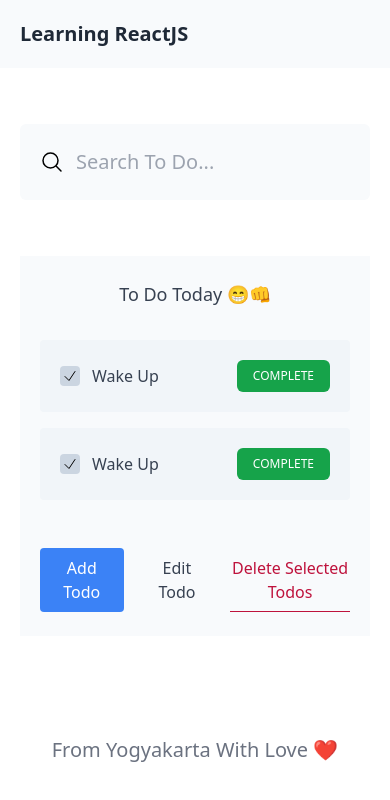
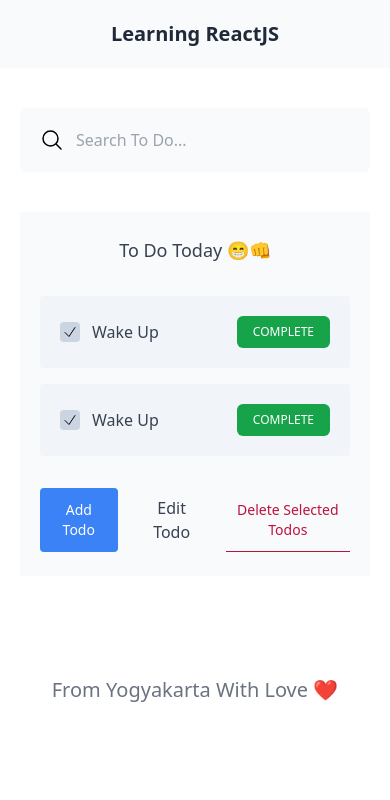
Before and after one commit to iniadnan/react-ts-todo-list, a React (Vite) app: page / in a window 390 px wide. Shown: the top 800 px of the page. Built offline with nearby package versions, Linux system fonts and the light colour scheme.

Commit message:
responsive

```diff
--- a/src/App.tsx
+++ b/src/App.tsx
@@ -8,15 +8,15 @@
     <>
       <Nav />
       <main>
-        <div className="container mx-auto pt-14 pb-20 px-5 md:px-0">
+        <div className="container mx-auto pt-10 md:pt-12 lg:pt-14 pb-20 px-5 md:px-0">
           {/* FORM */}
           <form className="flex justify-center">
             <InputSearch />
           </form>
           {/* TO DO LIST */}
-          <div className="max-w-[600px] w-full mx-auto bg-slate-50 py-6 px-5 mt-14">
+          <div className="max-w-[600px] w-full mx-auto bg-slate-50 py-6 px-5 mt-10 md:mt-12 lg:mt-14">
             <h2 className="font-medium text-lg md:text-xl text-center text-gray-700">To Do Today 😁👊</h2>
-            <div className="flex flex-col gap-y-4 mt-8 mb-12">
+            <div className="flex flex-col gap-y-4 mt-8 mb-8 md:mb-10 lg:mb-12">
               <article className="w-full bg-slate-100 py-5 px-5 rounded flex items-center gap-x-3">
                 <button type="button" className="h-5 w-5 rounded bg-slate-300 inline-flex items-center justify-center flex-none">
                   <svg xmlns="http://www.w3.org/2000/svg" fill="none" viewBox="0 0 24 24" strokeWidth="1.5" stroke="currentColor" className="w-4 h-4">
@@ -37,9 +37,9 @@
               </article>
             </div>
             <div className="flex gap-x-3">
-              <button type="button" className="py-2 px-4 bg-blue-500 font-medium text-base text-white rounded">Add Todo</button>
-              <button type="button" className="py-2 px-4 font-medium text-base text-gray-700 rounded">Edit Todo</button>
-              <button type="button" className="font-medium text-base text-rose-700 border-b border-rose-700 ml-auto">Delete Selected Todos</button>
+              <button type="button" className="py-2 px-3 md:px-4 bg-blue-500 font-medium text-sm md:text-base text-white rounded">Add Todo</button>
+              <button type="button" className="py-2 px-3 md:px-4 font-medium text-base text-gray-700 rounded">Edit Todo</button>
+              <button type="button" className="font-medium text-sm md:text-base text-rose-700 border-b border-rose-700 ml-auto">Delete Selected Todos</button>
             </div>
           </div>
         </div>
--- a/src/components/Form/InputSearch.tsx
+++ b/src/components/Form/InputSearch.tsx
@@ -1,10 +1,10 @@
 function InputSearch() {
     return (
-        <div className="max-w-[600px] w-full flex items-center bg-slate-50 gap-x-3 py-6 px-5 rounded-md overflow-hidden">
+        <div className="max-w-[600px] w-full flex items-center bg-slate-50 gap-x-3 py-5 md:py-6 px-5 rounded-md overflow-hidden">
             <svg xmlns="http://www.w3.org/2000/svg" fill="none" viewBox="0 0 24 24" strokeWidth="1.5" stroke="currentColor" className="w-6 h-6 flex-none">
                 <path strokeLinecap="round" strokeLinejoin="round" d="M21 21l-5.197-5.197m0 0A7.5 7.5 0 105.196 5.196a7.5 7.5 0 0010.607 10.607z" />
             </svg>
-            <input type="text" placeholder="Search To Do..." className="bg-transparent grow text-xl text-gray-700" />
+            <input type="text" placeholder="Search To Do..." className="bg-transparent grow text-base md:text-lg lg:text-xl text-gray-700" />
         </div>
     )
 }
--- a/src/components/Nav.tsx
+++ b/src/components/Nav.tsx
@@ -2,7 +2,7 @@
     return (
         <nav className="bg-slate-50">
            <div className="container mx-auto py-5 px-5 md:px-0">
-                <h1 className="font-semibold text-gray-800 text-xl">Learning ReactJS</h1>
+                <h1 className="font-semibold text-gray-800 text-xl text-center">Learning ReactJS</h1>
            </div>
         </nav>
     )
```
